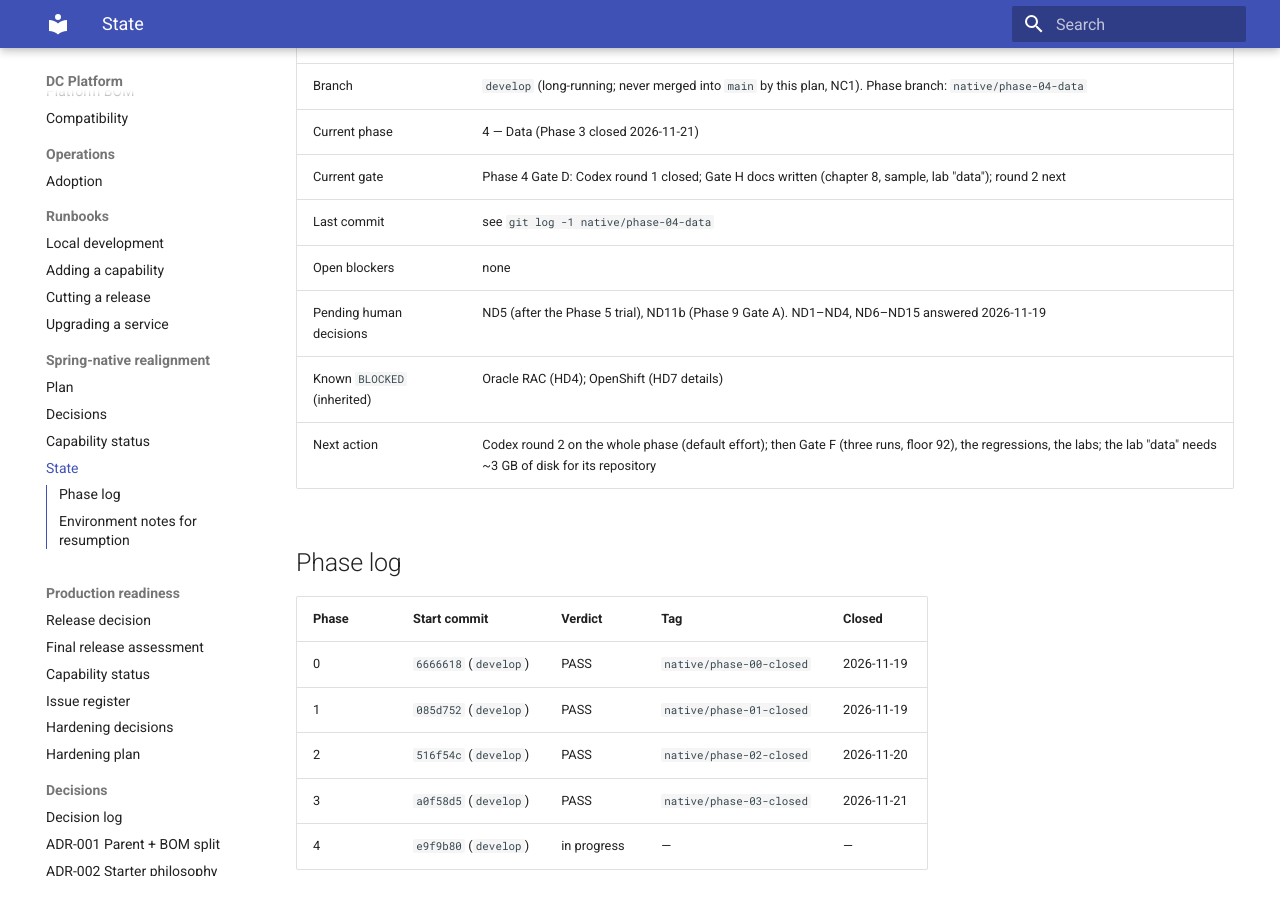
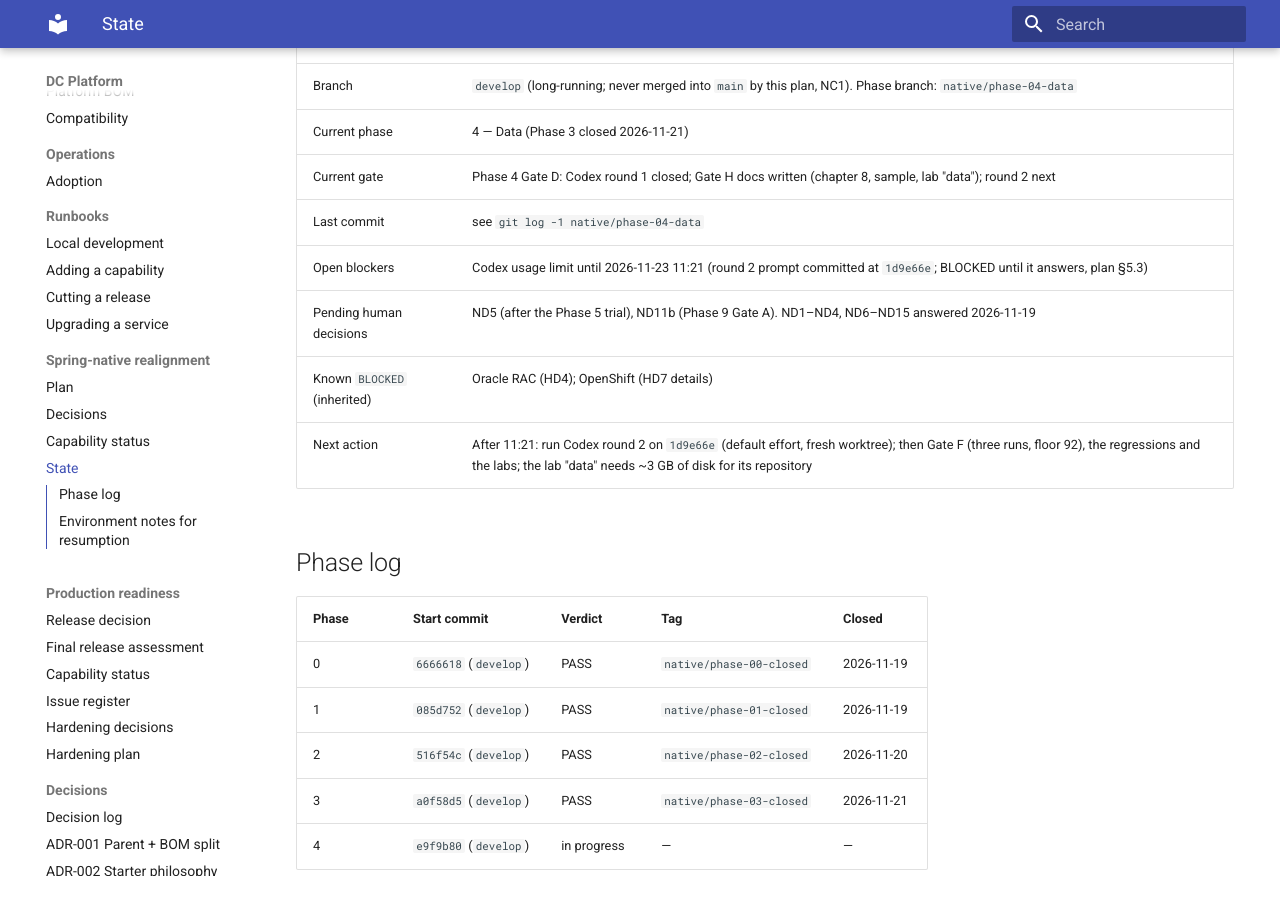
Before and after one commit to muhammadallee/dc-platform, an MkDocs documentation site: the page built from docs/spring-native/STATE.md, in a window 1280 px wide and 900 px high, scrolled down 315 px. Built offline with MkDocs 1.6.1 and Material for MkDocs 9.7.7, drawn with Linux system fonts in a browser that asks for light colours.

Commit message:
docs(spring-native): phase 4 blocked on the Codex usage limit until 11:21
Co-Authored-By: Claude Opus 5.5 <noreply@anthropic.com>
Claude-Session: https://claude.ai/code/session_0131grQ6pUwFCGZox6ekZHiA

```diff
--- a/docs/spring-native/STATE.md
+++ b/docs/spring-native/STATE.md
@@ -10,10 +10,10 @@ Read this first on any restart (plan §4.5). Updated at every gate transition.
 | Current phase | 4 — Data (Phase 3 closed 2026-11-21) |
 | Current gate | Phase 4 Gate D: Codex round 1 closed; Gate H docs written (chapter 8, sample, lab "data"); round 2 next |
 | Last commit | see `git log -1 native/phase-04-data` |
-| Open blockers | none |
+| Open blockers | Codex usage limit until 2026-11-23 11:21 (round 2 prompt committed at `1d9e66e`; BLOCKED until it answers, plan §5.3) |
 | Pending human decisions | ND5 (after the Phase 5 trial), ND11b (Phase 9 Gate A). ND1–ND4, ND6–ND15 answered 2026-11-19 |
 | Known `BLOCKED` (inherited) | Oracle RAC (HD4); OpenShift (HD7 details) |
-| Next action | Codex round 2 on the whole phase (default effort); then Gate F (three runs, floor 92), the regressions, the labs; the lab "data" needs ~3 GB of disk for its repository |
+| Next action | After 11:21: run Codex round 2 on `1d9e66e` (default effort, fresh worktree); then Gate F (three runs, floor 92), the regressions and the labs; the lab "data" needs ~3 GB of disk for its repository |
 
 ## Phase log
 
```
